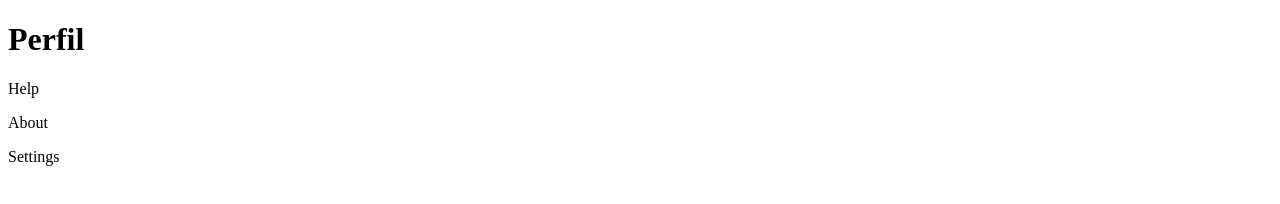
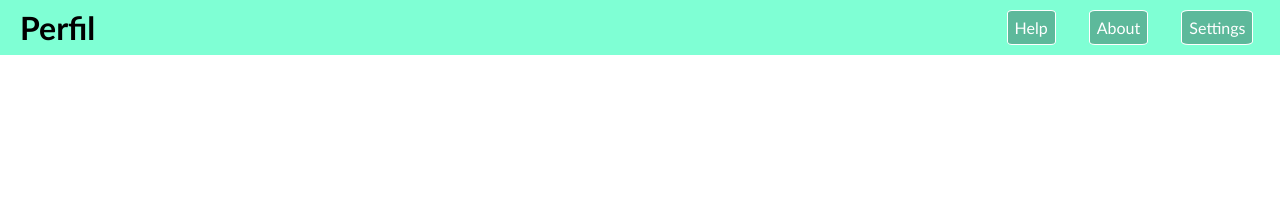
Before and after one commit to FrancoCaceres1/ejercicio-github, a plain HTML site: page index.html in a window 1280 px wide. Drawn offline with Linux system fonts and the light colour scheme.

Commit message:
Implementing css

```diff
--- a/index.html
+++ b/index.html
@@ -5,17 +5,17 @@
     <meta http-equiv="X-UA-Compatible" content="IE=edge">
     <meta name="viewport" content="width=device-width, initial-scale=1.0">
     <title>ejercicio-github</title>
-    <link rel="stylesheet" href="">
+    <link rel="stylesheet" href="styles.css">
 </head>
 <body>
   <header>
     <div class="div-1">
-      <h1>Perfil</h1>
+      <h1 class="perfil">Perfil</h1>
       <div class="div-nav">
         <nav class="navegacion">
-          <p>Help</p>
-          <p>About</p>
-          <p>Settings</p>
+          <a href="#" class="opcion">Help</a>
+          <a href="#" class="opcion">About</a>
+          <a href="#" class="opcion">Settings</a>
         </nav>
       </div>
     </div>
--- /dev/null
+++ b/styles.css
@@ -0,0 +1,38 @@
+* {
+    margin: 0;
+    padding: 0;
+    box-sizing: border-box;
+}
+.div-1 {
+    background-color: aquamarine;
+    display: flex;
+    justify-content: space-between;
+    align-items: center;
+    font-family: 'Gill Sans', 'Gill Sans MT', Calibri, 'Trebuchet MS', sans-serif;
+}
+.perfil {
+    padding-left: 20px;
+}
+.navegacion {
+    display: flex;
+    justify-content: space-around;
+    width: 300px;
+    padding: 10px;
+}
+.opcion {
+    background-color: rgb(93, 185, 155);
+    color: white;
+    border: 1px solid rgb(255, 255, 255);
+    padding: 7px;
+    border-radius: 10%;
+    text-decoration: none;
+}
+
+.opcion:hover {
+    background-color: rgb(45, 97, 80);
+    color: white;
+    border: 1px solid rgb(255, 255, 255);
+    padding: 7px;
+    border-radius: 10%;
+    text-decoration: none;
+}
```
